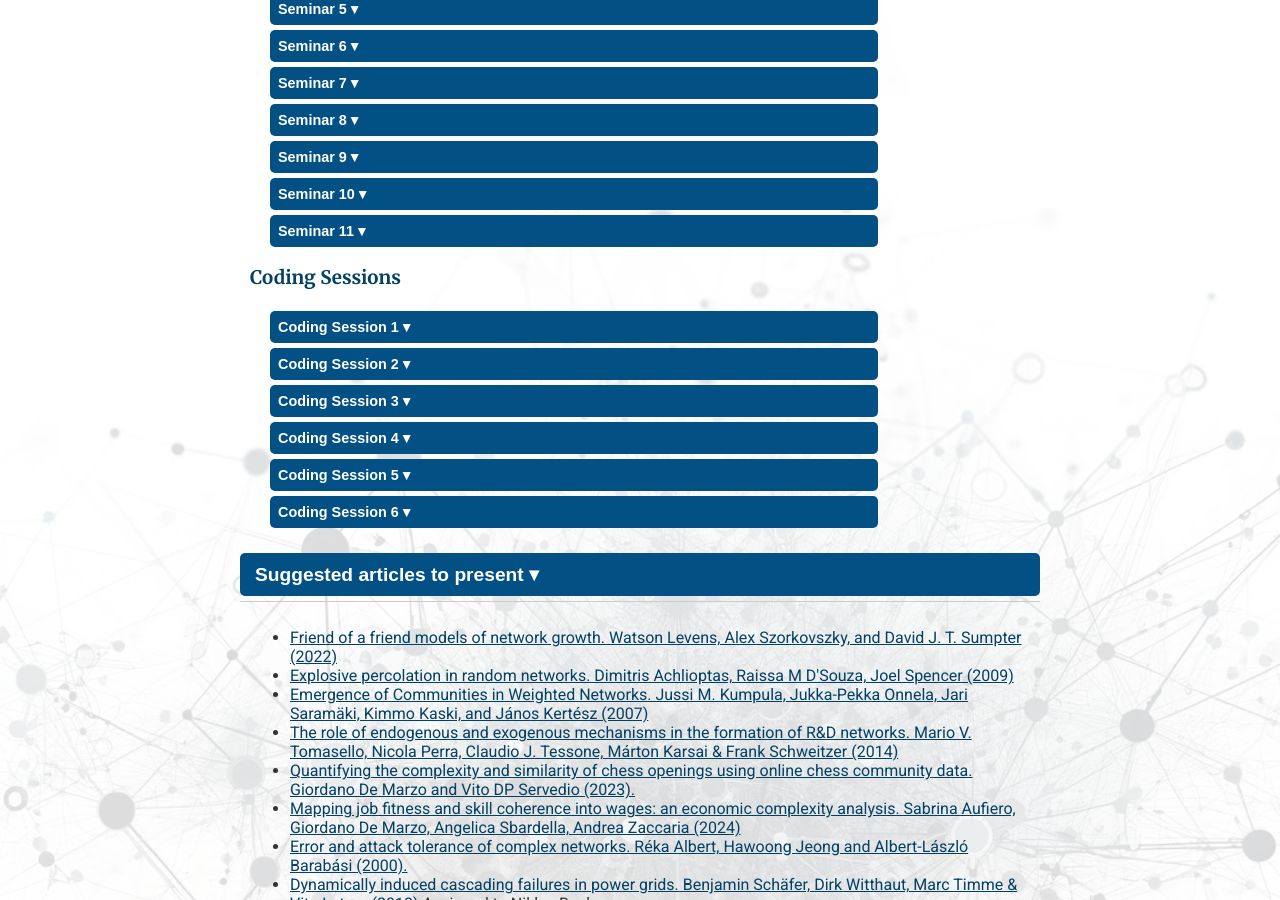
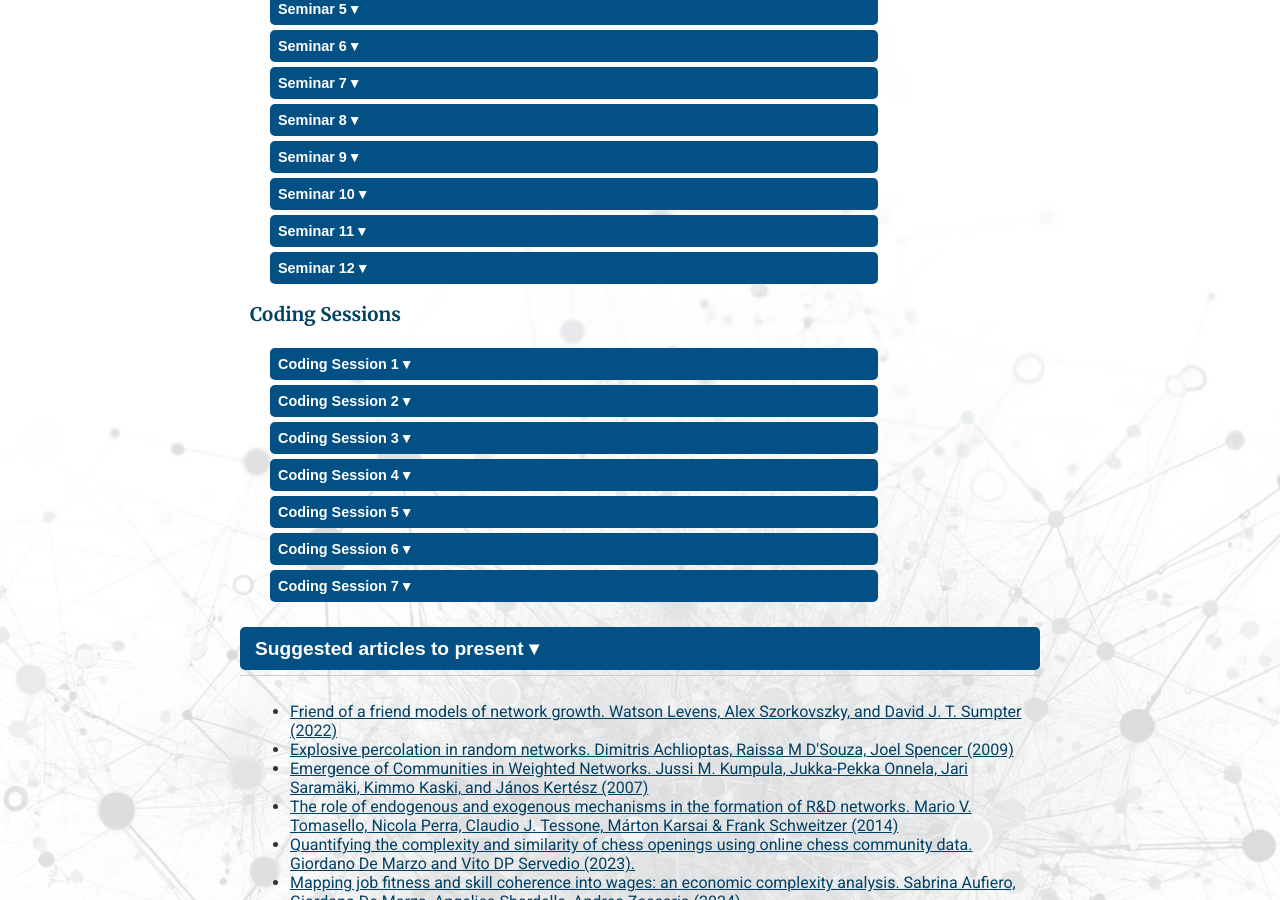
Before and after one commit to giordano-demarzo/giordano-demarzo.github.io, a Jekyll site: the page built from Network_Science.markdown, in a window 1280 px wide and 900 px high, scrolled down 2366 px. Built offline with Jekyll 4.4.1, drawn with Linux system fonts in a browser that asks for light colours.

Commit message:
Seminar 12

```diff
--- a/Network_Science.markdown
+++ b/Network_Science.markdown
@@ -285,6 +285,23 @@ economic systems. </p>
                    </ul>
            </div>
        </div>
+       <div class="nested-accordion">
+           <button class="nested-accordion-button">Seminar 12 &#9662;</button>
+           <div class="nested-accordion-content">
+               <h4>Readings and Slides</h4>
+                   <ul>
+                       	<li><a href="/files/network_science_25/Network_Science_12.pdf">Slides</a></li>
+                       	<li><a href="https://doi.org/10.1073/pnas.2023301118">The echo chamber effect on social media. Cinelli, Matteo et al. (2021).</a></li>
+                       	<li><a href="https://www.science.org/doi/full/10.1126/science.aap9559">The spread of true and false news online. Vosoughi, Soroush, Deb Roy, and Sinan Aral. (2018).</a></li>
+                       	<li><a href="https://doi.org/10.1371/journal.pone.0181821">Debunking in a world of tribes. Zollo, Fabiana et al. (2017).</a></li>
+                   </ul>
+               <h4>Additional Reading</h4>
+                   <ul>
+                   	<li><a href="https://www.nature.com/articles/s41558-022-01527-x">Growing polarization around climate change on social media. Falkenberg, Max, et al. (2022).</a></li>
+                   	<li><a href="https://www.pnas.org/doi/abs/10.1073/pnas.1804840115">Exposure to opposing views on social media can increase political polarization. Bail, Christopher A. et al. (2018).</a></li>
+                   </ul>
+           </div>
+       </div>
        <h3> Coding Sessions </h3>
        <h5> </h5>
        <div class="nested-accordion">
@@ -377,6 +394,17 @@ economic systems. </p>
                    </ul>
           </div>
        </div>
+       <div class="nested-accordion">
+           <button class="nested-accordion-button">Coding Session 7 &#9662;</button>
+           <div class="nested-accordion-content">
+               <h4>Data</h4>
+                   Data represent retweet trees on Twitter. Each tree corresponds to a news, classified as being true or fake. Data can be downloaded <a href="https://github.com/mdepak/fake-news-propagation/">here</a>.
+               <h4>Code</h4>
+                   <ul>
+                       <li><a href="/files/network_science_25/exercises/fake_news_diffusion_tutorial.ipynb">Notebook</a></li>
+                   </ul>
+           </div>
+       </div>
    </div>
    <!-- Papers for Students Presentations -->
    <button class="accordion-button" onclick="toggleAccordion('material-section')">Suggested articles to present &#9662;</button>
```
Also changed, not shown: 2 other files.
